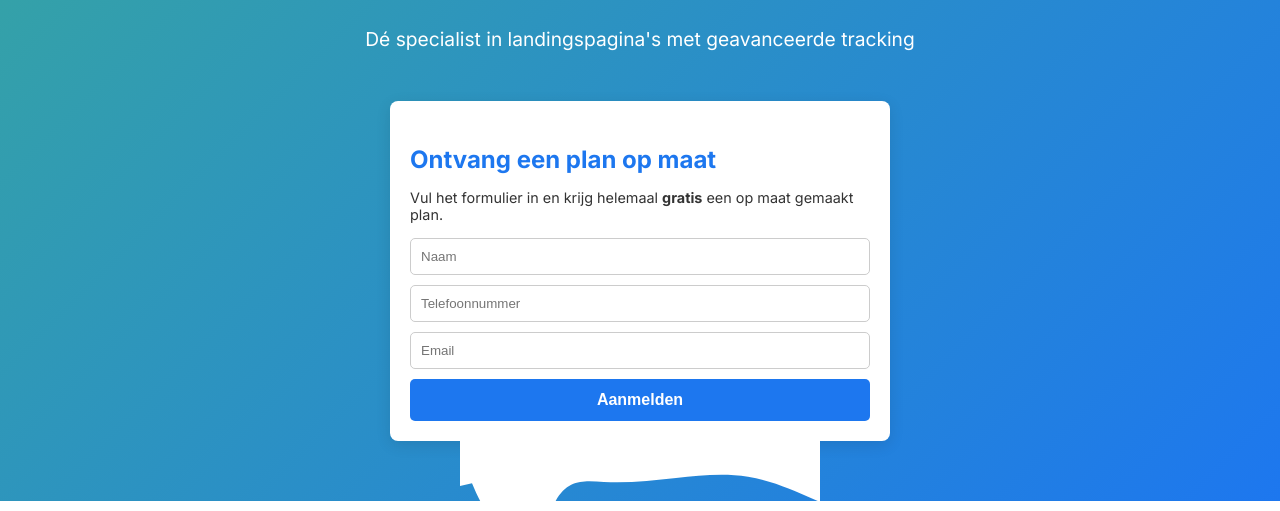
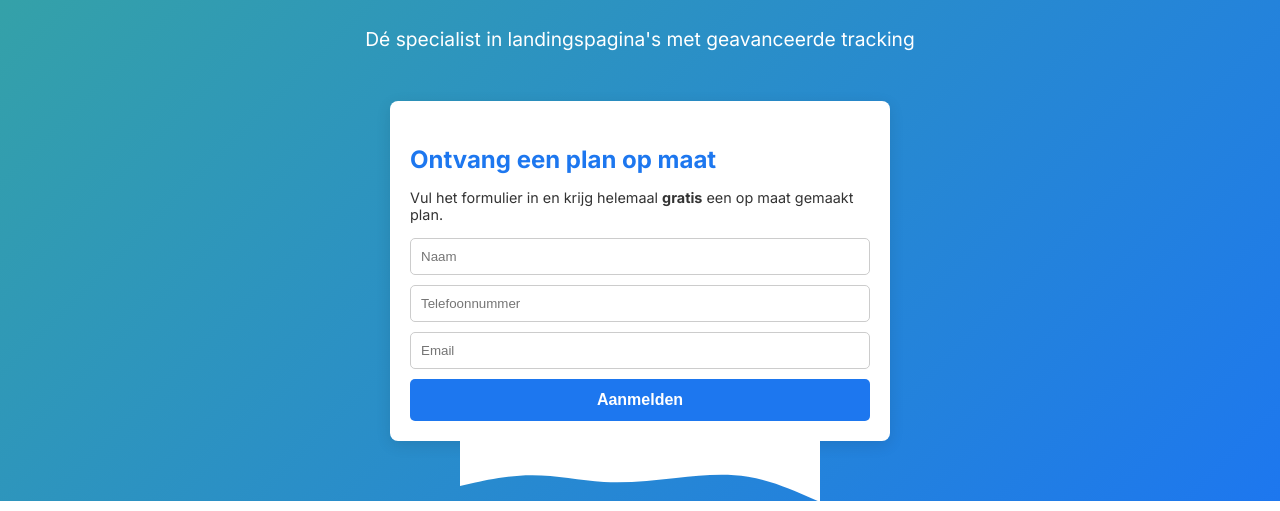
Before and after one commit to dannyhdbc/Mijnwebsite, a plain HTML site: page index.html in a window 1280 px wide. Shown: the part 289-800 px from the top of the page. Drawn offline with Linux system fonts and the light colour scheme.

Commit message:
Update index.html

```diff
--- a/index.html
+++ b/index.html
@@ -283,7 +283,7 @@
 
     <!-- Golfvorm aan de onderkant van de header -->
     <svg class="golf-svg" xmlns="http://www.w3.org/2000/svg" viewBox="0 0 1440 320">
-        <path fill="#fff" d="M0,256L48,245.3c96,235,192,213,288,213.3C384,213,480,235,576,240C672,245,768,235,864,224C960,213,1056,203,1152,218.7C1248,235,1344,277,1392,298.7L1440,320L1440,0L1392,0C1344,0,1248,0,1152,0C1056,0,960,0,864,0C768,0,672,0,576,0C480,0,384,0,288,0C192,0,96,0,48,0L0,0Z"></path>
+        <path fill="#fff" d="M0,256L48,245.3C96,235,192,213,288,213.3C384,213,480,235,576,240C672,245,768,235,864,224C960,213,1056,203,1152,218.7C1248,235,1344,277,1392,298.7L1440,320L1440,0L1392,0C1344,0,1248,0,1152,0C1056,0,960,0,864,0C768,0,672,0,576,0C480,0,384,0,288,0C192,0,96,0,48,0L0,0Z"></path>
     </svg>
 </div>
 
```
